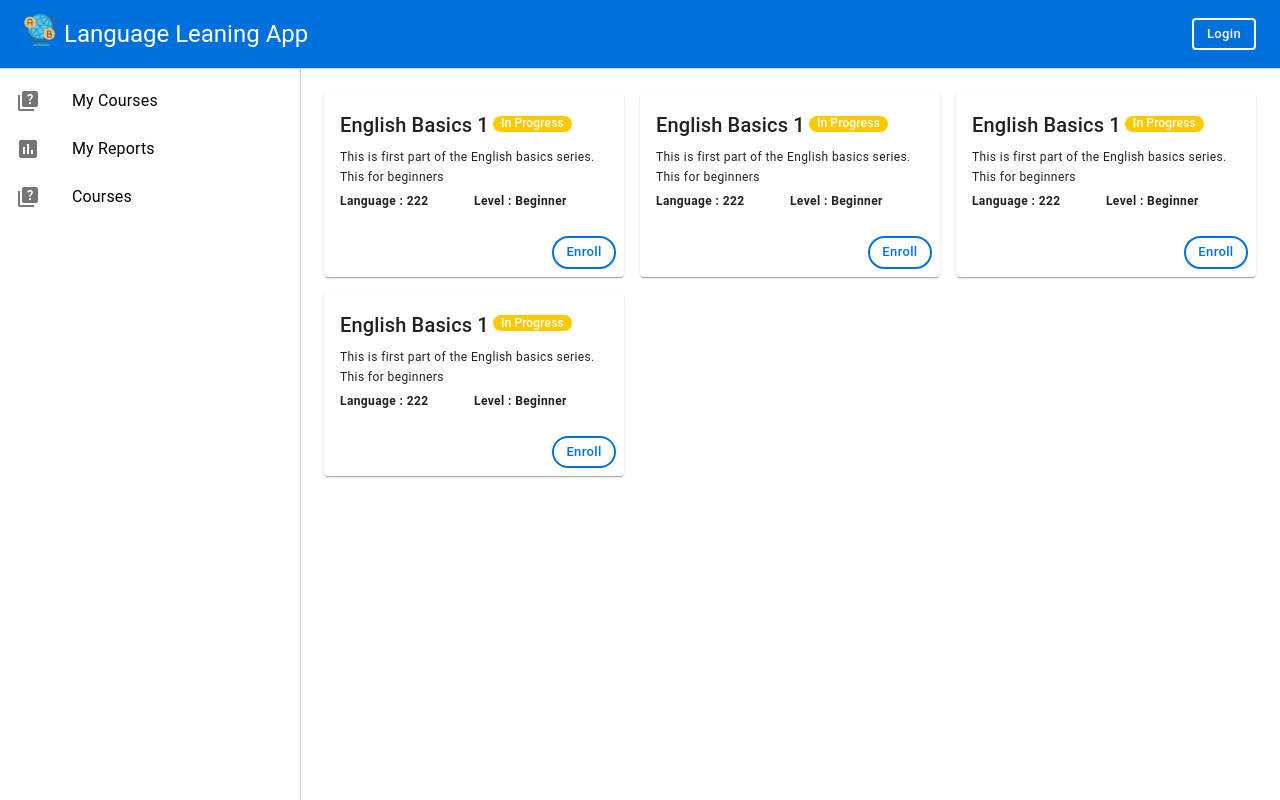
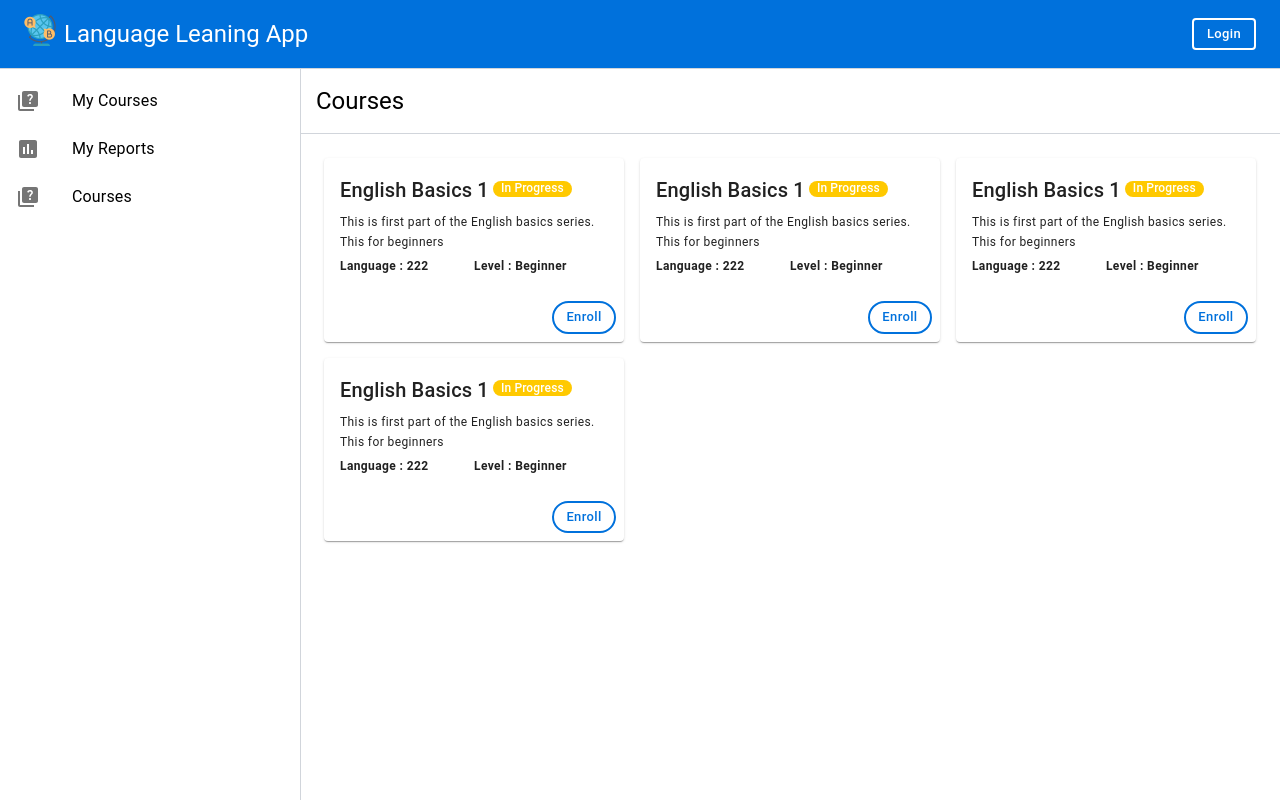
Before and after one commit to abhiisheek/lang-learning-app, a React (Create React App) app: page /courses in a window 1280 px wide. Built offline with nearby package versions, Linux system fonts and the light colour scheme.

Commit message:
(add): View header component and using it in all views

```diff
--- /dev/null
+++ b/src/components/ViewHeader/index.js
@@ -0,0 +1,27 @@
+import React from "react";
+import PropTypes from "prop-types";
+
+import { Grid, Divider, Typography } from "@mui/material";
+
+const ViewHeader = ({ title, children }) => {
+  return (
+    <Grid container direction="column" spacing={1}>
+      <Grid item style={{ padding: "24px 24px 0 24px" }}>
+        <Typography variant="h5" color="secondary">
+          {title}
+        </Typography>
+      </Grid>
+      <Grid item>{children}</Grid>
+      <Grid item>
+        <Divider />
+      </Grid>
+    </Grid>
+  );
+};
+
+ViewHeader.propTypes = {
+  title: PropTypes.string.isRequired,
+  children: PropTypes.node,
+};
+
+export default React.memo(ViewHeader);
--- a/src/views/Course/index.js
+++ b/src/views/Course/index.js
@@ -17,6 +17,7 @@ import banner from "../../images/english.png";
 
 import messages from "../../constants/messages";
 import constants from "../../constants/constants";
+import ViewHeader from "../../components/ViewHeader";
 
 import cssStyles from "./Course.module.css";
 
@@ -73,6 +74,7 @@ const Course = () => {
 
   return (
     <>
+      <ViewHeader title="Course Page" />
       {loading ? (
         <Loader />
       ) : (
--- a/src/views/Courses/index.js
+++ b/src/views/Courses/index.js
@@ -3,6 +3,7 @@ import React, { useState } from "react";
 import { Grid } from "@mui/material";
 import CourseCard from "../../components/CourseCard";
 import Loader from "../../components/Loader";
+import ViewHeader from "../../components/ViewHeader";
 
 const data = [
   {
@@ -68,6 +69,7 @@ const Courses = () => {
 
   return (
     <>
+      <ViewHeader title="Courses" />
       {loading ? (
         <Loader />
       ) : (
--- a/src/views/MyCourses/index.js
+++ b/src/views/MyCourses/index.js
@@ -3,6 +3,7 @@ import React, { useState } from "react";
 import { Grid } from "@mui/material";
 import CourseCard from "../../components/CourseCard";
 import Loader from "../../components/Loader";
+import ViewHeader from "../../components/ViewHeader";
 
 const data = [
   {
@@ -68,6 +69,7 @@ const MyCourses = () => {
 
   return (
     <>
+      <ViewHeader title="My Courses" />
       {loading ? (
         <Loader />
       ) : (
```
